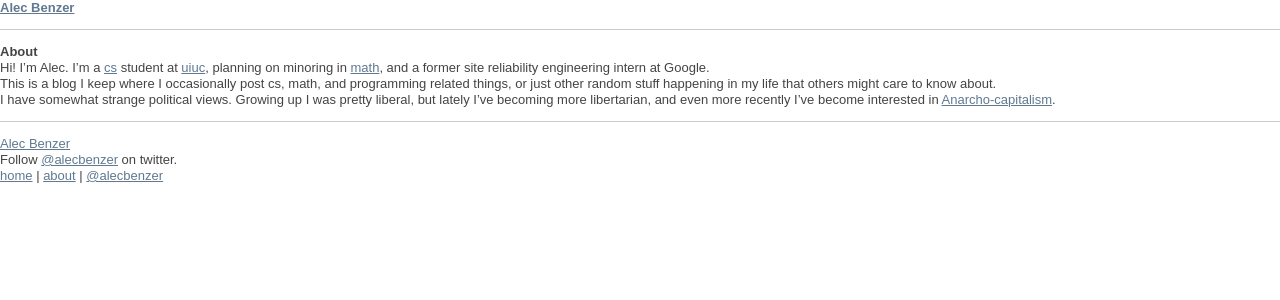
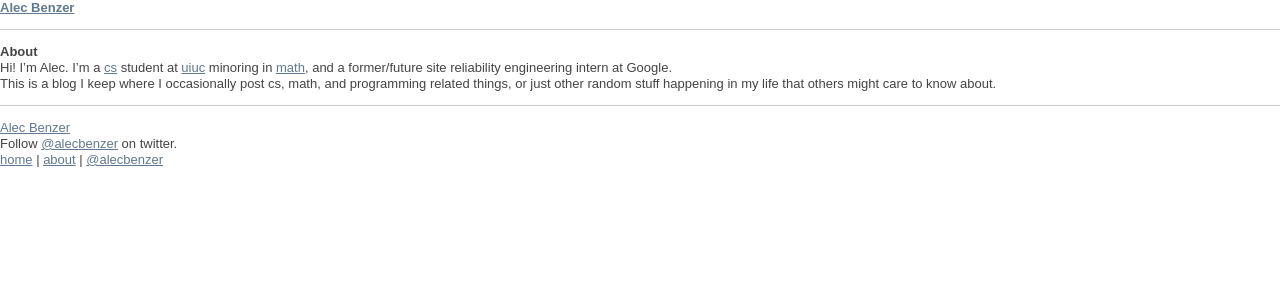
Before and after one commit to AlecBenzer/alecbenzer.github.com, a Jekyll site: the page built from about/index.md, in a window 1280 px wide. Shown: the top 300 px of the page. Built offline with Jekyll 4.4.1, drawn with Linux system fonts in a browser that asks for light colours.

Commit message:
about update

```diff
--- a/about/index.md
+++ b/about/index.md
@@ -5,8 +5,6 @@ title: Alec Benzer
 
 # About
 
-Hi! I'm Alec. I'm a [cs](http://cs.uiuc.edu) student at [uiuc](http://uiuc.edu), planning on minoring in [math](http://math.uiuc.edu), and a former site reliability engineering intern at Google.
+Hi! I'm Alec. I'm a [cs](http://cs.uiuc.edu) student at [uiuc](http://uiuc.edu) minoring in [math](http://math.uiuc.edu), and a former/future site reliability engineering intern at Google.
 
 This is a blog I keep where I occasionally post cs, math, and programming related things, or just other random stuff happening in my life that others might care to know about.
-
-I have somewhat strange political views. Growing up I was pretty liberal, but lately I've becoming more libertarian, and even more recently I've become interested in [Anarcho-capitalism](http://en.wikipedia.org/wiki/Anarcho-capitalism).
```
